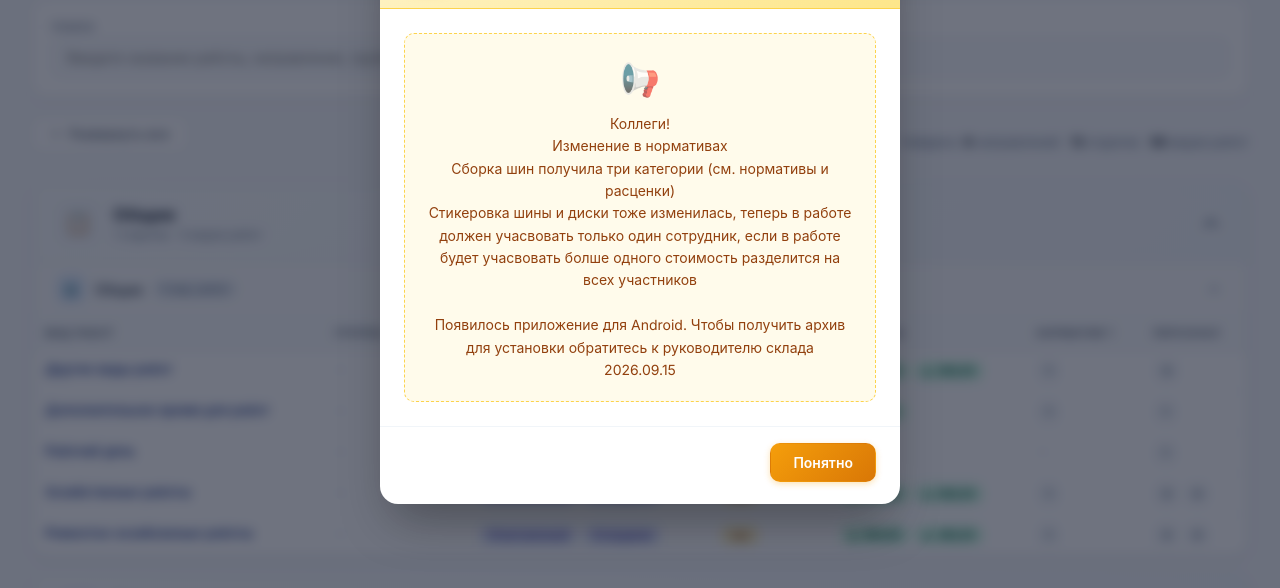
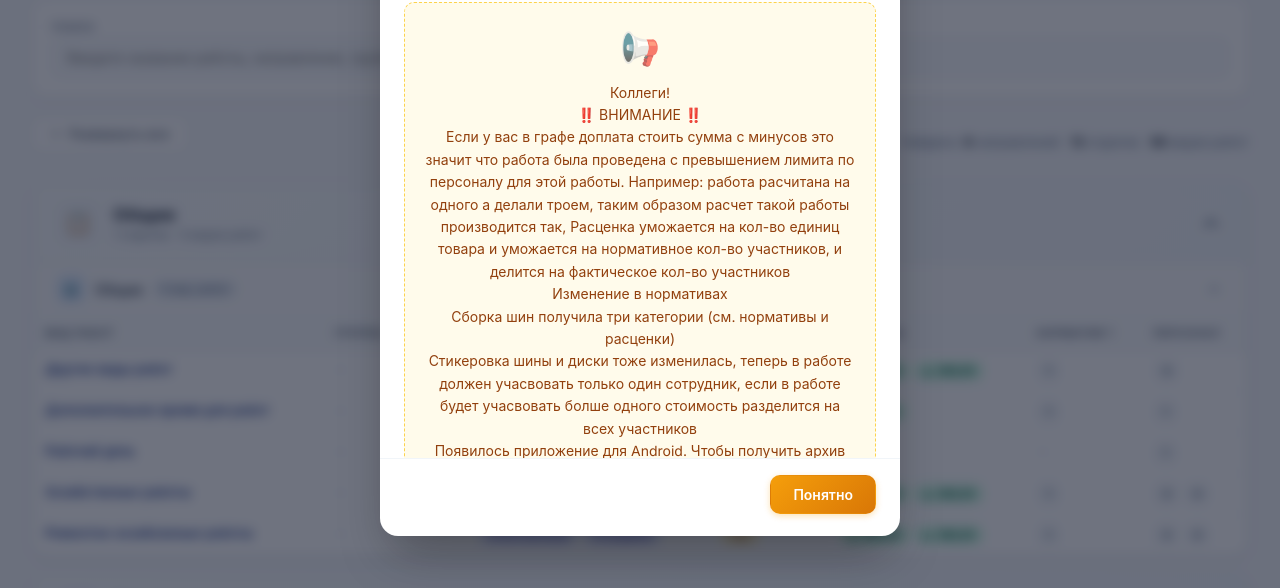
Before and after one commit to AIP-77/AIP-77.github.io, a plain HTML site: page HTML/standard.html in a window 1280 px wide. Shown: the part 187-775 px from the top of the page. Drawn offline with Linux system fonts and the light colour scheme; a web font is replaced by a local one.

Commit message:
Update standard.html

```diff
--- a/HTML/standard.html
+++ b/HTML/standard.html
@@ -575,10 +575,12 @@
     <div class="modal-body">
       <div class="modal-content-placeholder">
         <div class="placeholder-icon">📢</div>
-        <div>Коллеги!<br>Изменение в нормативах
+        <div>Коллеги!
+         <br>‼️ ВНИМАНИЕ ‼️ <br>Если у вас в графе доплата  стоить сумма с минусов это значит что работа была проведена с превышением лимита по персоналу для этой работы. Например: работа расчитана на одного а делали троем, таким образом расчет такой работы производится так, Расценка уможается на кол-во единиц товара и уможается на нормативное кол-во участников, и делится на фактическое кол-во участников
+         <br>Изменение в нормативах
          <br>Сборка шин получила три категории (см. нормативы и расценки)
          <br>Стикеровка шины и диски тоже изменилась, теперь в работе должен учасвовать только один сотрудник, если в работе будет учасвовать болше одного стоимость разделится на всех участников
-         <br>
+
          <br>Появилось приложение для Android. Чтобы получить архив для установки обратитесь к руководителю склада
          <br> 2026.09.15 </div>
       </div>
```
